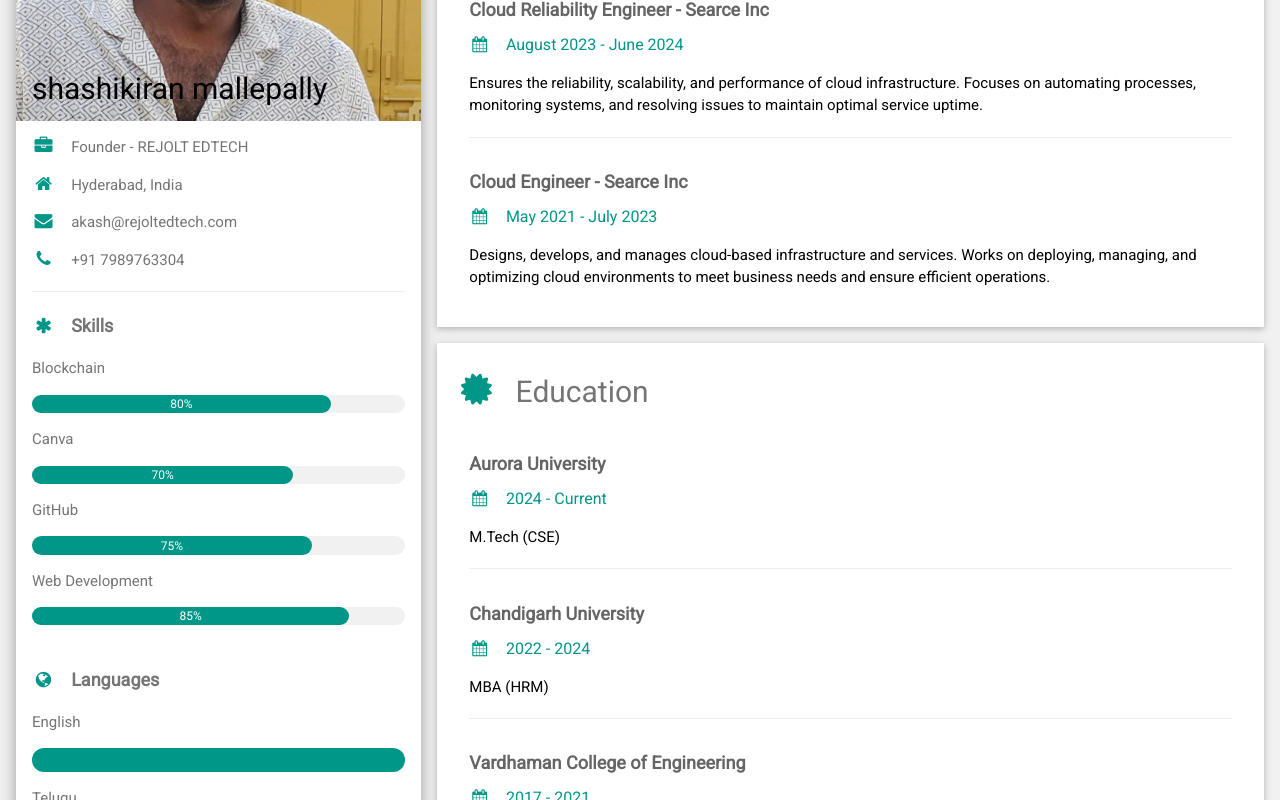
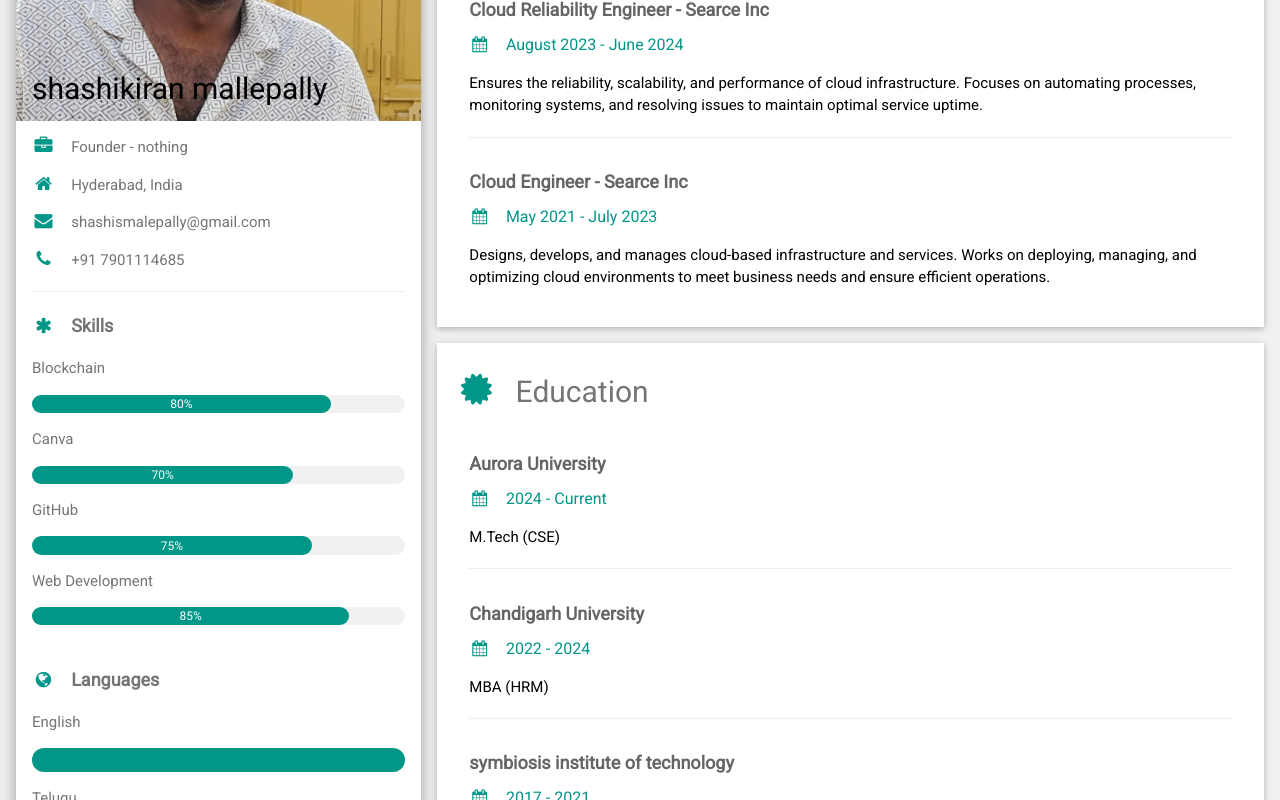
Before and after one commit to SHASHI-24070721019/myportfolio, a plain HTML site: page index.html in a window 1280 px wide. Shown: the part 300-1100 px from the top of the page. Drawn offline with nearby package versions, Linux system fonts and the light colour scheme.

Commit message:
Update index.html

```diff
--- a/index.html
+++ b/index.html
@@ -30,10 +30,10 @@ html,body,h1,h2,h3,h4,h5,h6 {font-family: "Roboto", sans-serif}
           </div>
         </div>
         <div class="w3-container">
-          <p><i class="fa fa-briefcase fa-fw w3-margin-right w3-large w3-text-teal"></i>Founder - REJOLT EDTECH</p>
+          <p><i class="fa fa-briefcase fa-fw w3-margin-right w3-large w3-text-teal"></i>Founder - nothing </p>
           <p><i class="fa fa-home fa-fw w3-margin-right w3-large w3-text-teal"></i>Hyderabad, India</p>
-          <p><i class="fa fa-envelope fa-fw w3-margin-right w3-large w3-text-teal"></i>akash@rejoltedtech.com</p>
-          <p><i class="fa fa-phone fa-fw w3-margin-right w3-large w3-text-teal"></i>+91 7989763304</p>
+          <p><i class="fa fa-envelope fa-fw w3-margin-right w3-large w3-text-teal"></i>shashismalepally@gmail.com</p>
+          <p><i class="fa fa-phone fa-fw w3-margin-right w3-large w3-text-teal"></i>+91 7901114685</p>
           <hr>
 
           <p class="w3-large"><b><i class="fa fa-asterisk fa-fw w3-margin-right w3-text-teal"></i>Skills</b></p>
@@ -116,7 +116,7 @@ html,body,h1,h2,h3,h4,h5,h6 {font-family: "Roboto", sans-serif}
           <hr>
         </div>
         <div class="w3-container">
-          <h5 class="w3-opacity"><b>Vardhaman College of Engineering</b></h5>
+          <h5 class="w3-opacity"><b>symbiosis institute of technology</b></h5>
           <h6 class="w3-text-teal"><i class="fa fa-calendar fa-fw w3-margin-right"></i>2017 - 2021</h6>
           <p>B.Tech (CSE)</p><br>
         </div>
```
